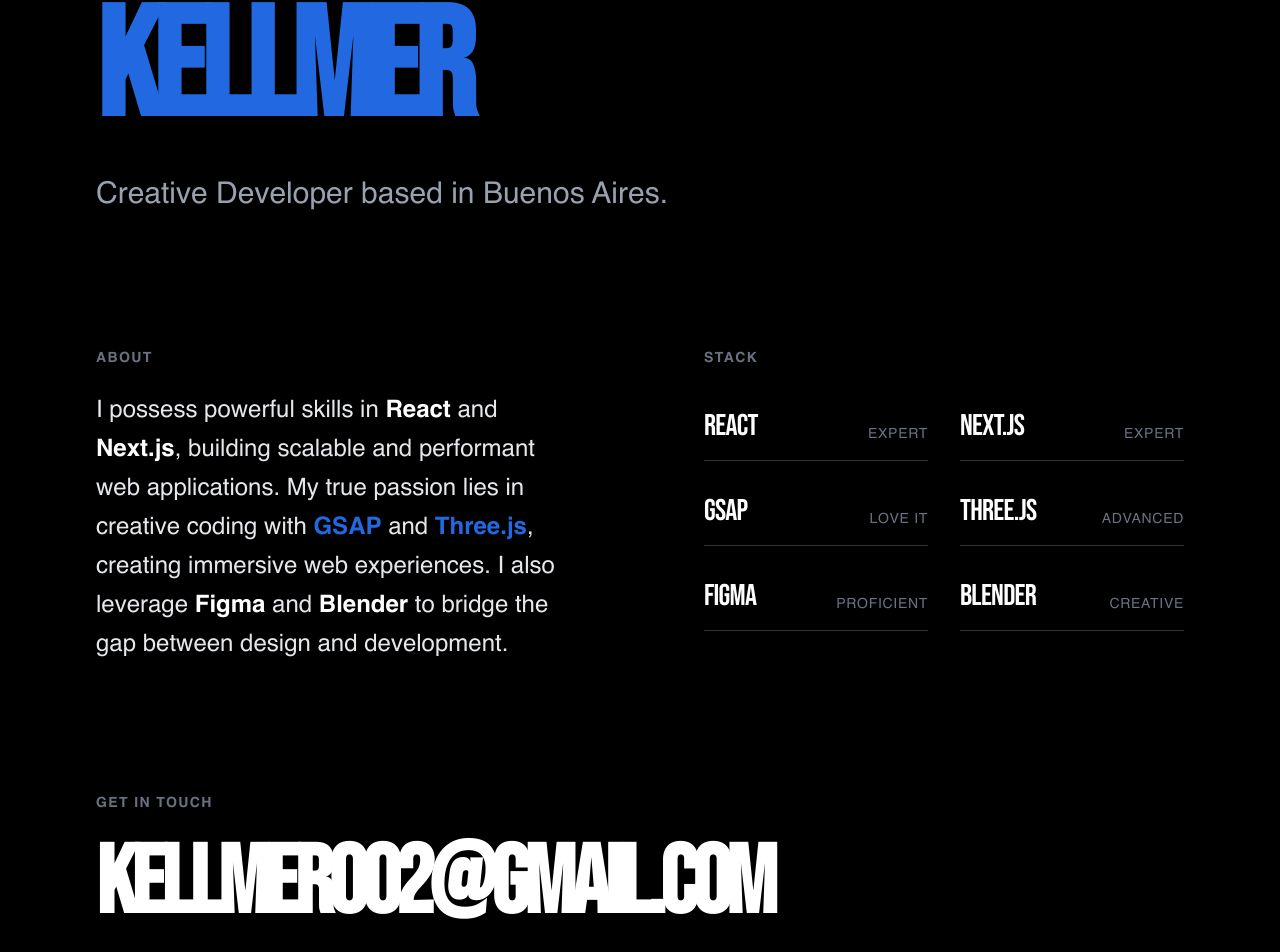
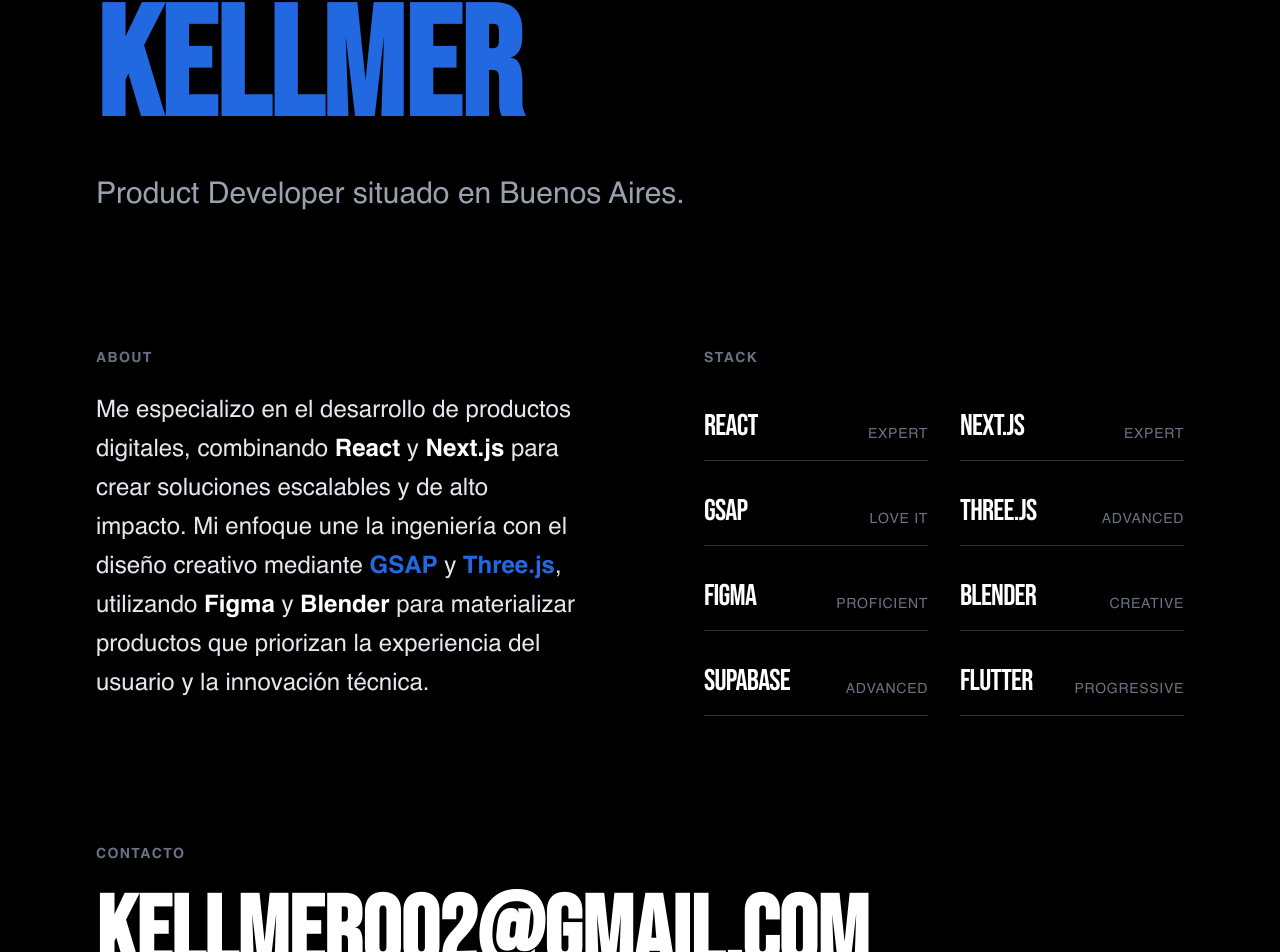
Before and after one commit to Julian-Kellmer/jk-portfolio, a React (Vite) app: page /about-me in a window 1280 px wide. Shown: the part 233-1185 px from the top of the page. Built offline with nearby package versions, Linux system fonts and the light colour scheme.

Commit message:
latet updates, fixed styles, and add recent work

```diff
--- a/src/components/AboutUs.jsx
+++ b/src/components/AboutUs.jsx
@@ -3,7 +3,7 @@
     <div className='overflow-hidden h-screen flex px-4 py-8 flex-col justify-between bg-black pt-24'>
       <div className='flex  flex-col md:flex-row justify-between bg-black pt-24 md:gap-16 gap-16'>
         <div className=' font-title flex-wrap flex gap-6'>
-          <h1 className='text-white text-[40px] font-black font-title md:text-[80px] tracking-none md:tracking-tighter leading-none font-primary break-all md:break-words'>
+          <h1 className='text-white text-[40px] font-black font-title md:text-[80px] leading-none font-primary break-all md:break-words'>
             Kellmer002@gmail.com
           </h1>
           <h2 className='text-white/25 text-[24px] font-title  md:text-[36px] tracking-none md:tracking-tighter leading-none font-primary capitalize  break-words'>
@@ -34,13 +34,25 @@
             <li>Gsap</li>
             <li>Figma</li>
             <li>Blender</li>
+            <li>Flutter</li>
           </ul>
         </div>
       </div>
 
       <div>
-        <h3 className='font-title mx-auto text-center  text-[40px] font-black text-[#2269E1] md:text-[200px] tracking-none md:tracking-tighter leading-none capitalize font-primary '>
-          Contact me{' '}
+        <h3 className='font-title mx-auto text-center  text-[40px] font-black text-[#2269E1] md:text-[200px]  leading-none capitalize font-primary '>
+          <a
+            href='mailto:kellmer002@gmail.com'
+            className='group inline-block cursor-pointer'>
+            {'Contact me'.split('').map((char, index) => (
+              <span
+                key={index}
+                className='wave-char'
+                style={{ animationDelay: `${index * 0.05}s` }}>
+                {char === ' ' ? '\u00A0' : char}
+              </span>
+            ))}
+          </a>
         </h3>
       </div>
     </div>
--- a/src/components/CategoryProyects.jsx
+++ b/src/components/CategoryProyects.jsx
@@ -17,7 +17,6 @@
     const container = containerRef.current
 
     const ctx = gsap.context(() => {
-      // 🔥 GUARDAR la referencia de la animación horizontal
       const horizontalTl = gsap.to(sections, {
         xPercent: -100 * (sections.length - 1),
         ease: 'none',
@@ -32,7 +31,6 @@
         },
       })
 
-      // 🔥 MOVER el forEach DENTRO del context
       sections.forEach((section, index) => {
         const title = section.querySelector('#title')
         const link = section.querySelector('#link')
@@ -45,11 +43,11 @@
             ease: 'none',
             scrollTrigger: {
               trigger: section,
-              containerAnimation: horizontalTl, // 🔥 Usar la referencia correcta
+              containerAnimation: horizontalTl,
               start: 'left left',
               end: 'right left',
-              scrub: 1, // Más lento
-              id: `parallax-text-${index}`, // 🔥 ID único
+              scrub: 1,
+              id: `parallax-text-${index}`,
             },
           })
         }
--- a/src/data/mockData.js
+++ b/src/data/mockData.js
@@ -11,7 +11,7 @@
     webMockup: '/images/captiraaromatik.png',
     mobileMockup: '/images/capturaAromatikkBobile.png.png',
     description:
-      'A comprehensive web development project focusing on scalability and performance.',
+      'Un proyecto integral de desarrollo web enfocado en la escalabilidad y el rendimiento.',
   },
   {
     id: '2',
@@ -25,7 +25,7 @@
     webMockup: '/images/TTTMockup.png',
     mobileMockup: '/images/TTTMobile.png',
     description:
-      'A comprehensive web development project focusing on scalability and performance.',
+      'Un proyecto de desarrollo web enfocado en la facilidad de usuario para desenbolberse en la pagina, y encotrar lo que quiere rapidamente.Principal desafio fue sincronizar el catalogo del cliente usando su excel sin modificarlo.',
   },
   {
     id: '3',
@@ -41,7 +41,7 @@
     mobileMockup:
       'https:/ /images.unsplash.com/photo-1498050108023-c5249f4df085?auto=format&fit=crop&w=1200&q=80',
     description:
-      'A comprehensive web development project focusing on scalability and performance.',
+      'Proyecto web, donde el principal desafio fue desenboverse de cero en wordpress. Sin tener absoluto conocimiento de wordpress, aprendi a usarlo y a personalizarlo para el cliente en un tiempo reducido.',
   },
   {
     id: '4',
@@ -57,20 +57,9 @@
     mobileMockup:
       'https:/ /images.unsplash.com/photo-1498050108023-c5249f4df085?auto=format&fit=crop&w=1200&q=80',
     description:
-      'Full mobile native app ,made with flutter flow. the proyect wasnt release becouse off the contractor. but the proyect was finished ',
+      'Aplicación móvil nativa completa, realizada con Flutter. El proyecto no se lanzó debido al contratista, pero el proyecto se terminó.Principal desafio fue aprender a usar flutter para crear una aplicacion movil.',
   },
-  {
-    id: '5',
-    name: 'Sony Expirience',
-    type: '3d Design',
-    design: 'Julian Kellmer',
-    year: '20235',
 
-    img: '/images/sony.png',
-    logo: '/images/sony.png',
-    description:
-      '3d design for the brand sony. The obstacults were introduction into 3d design, with the new ways os designing i get the knolege to developed some realistic mockups',
-  },
   {
     id: '6',
     name: 'Sienna',
@@ -85,7 +74,23 @@
     mobileMockup:
       'https:/ /images.unsplash.com/photo-1498050108023-c5249f4df085?auto=format&fit=crop&w=1200&q=80',
     description:
-      'A comprehensive web development project focusing on scalability and performance.',
+      'Proyecto web,Sin mucha dificultad, encontre un lugar para jugar con animaciones sin perder el objetivo.',
+  },
+  {
+    id: '7',
+    name: 'Ashtanga web',
+    type: 'Web Development',
+    design: 'Julian Kellmer',
+    year: '2026',
+    // url: 'https://siennamodular.netlify.app/',
+    img: '/images/ashtangaWeb.png',
+    // logo: '/images/AshtangaLogo.png',
+    webMockup:
+      'https:/ /images.unsplash.com/photo-1498050108023-c5249f4df085?auto=format&fit=crop&w=1200&q=80',
+    mobileMockup:
+      'https:/ /images.unsplash.com/photo-1498050108023-c5249f4df085?auto=format&fit=crop&w=1200&q=80',
+    description:
+      'Proyecto de desarrollo web. El objetivo fue centralizar todos los servicios del cliente en una web. Por otro lado, tuve el desafío de conectar un servicio de pago, lo cual resolví con n8n y el módulo de PayPal.',
   },
 ]
 export default projects
--- a/src/index.css
+++ b/src/index.css
@@ -59,3 +59,21 @@
   padding: 0;
   overflow-x: hidden;
 }
+
+@keyframes wave {
+  0%,
+  100% {
+    transform: translateY(0);
+  }
+  50% {
+    transform: translateY(-20%);
+  }
+}
+
+.wave-char {
+  display: inline-block;
+}
+
+.group:hover .wave-char {
+  animation: wave 0.6s cubic-bezier(0.25, 0.46, 0.45, 0.94) both;
+}
--- a/src/pages/AboutMe.jsx
+++ b/src/pages/AboutMe.jsx
@@ -40,6 +40,8 @@
     { name: 'Three.js', level: 'Advanced' },
     { name: 'Figma', level: 'Proficient' },
     { name: 'Blender', level: 'Creative' },
+    { name: 'SupaBase', level: 'Advanced' },
+    { name: 'Flutter', level: 'Progressive' },
   ]
 
   return (
@@ -49,11 +51,11 @@
       <div className='max-w-7xl mx-auto w-full'>
         {/* Header / Hero */}
         <div className='mb-16 md:mb-32'>
-          <h1 className='anim-text text-[12vw] leading-[0.9] font-black font-title tracking-tighter uppercase text-[#2269E1] mix-blend-difference'>
+          <h1 className='anim-text text-[12vw] leading-[0.9] font-black font-title  uppercase text-[#2269E1] mix-blend-difference'>
             Julian <br /> Kellmer
           </h1>
           <p className='anim-text text-xl md:text-3xl font-primary mt-8 max-w-2xl text-gray-400 leading-relaxed'>
-            Creative Developer based in Buenos Aires.
+            Product Developer situado en Buenos Aires.
           </p>
         </div>
 
@@ -65,17 +67,17 @@
               About
             </h2>
             <p className='text-xl md:text-2xl font-primary leading-relaxed text-gray-200'>
-              I possess powerful skills in{' '}
-              <span className='text-white font-bold'>React</span> and{' '}
-              <span className='text-white font-bold'>Next.js</span>, building
-              scalable and performant web applications. My true passion lies in
-              creative coding with{' '}
-              <span className='text-[#2269E1] font-bold'>GSAP</span> and{' '}
+              Me especializo en el desarrollo de productos digitales, combinando{' '}
+              <span className='text-white font-bold'>React</span> y{' '}
+              <span className='text-white font-bold'>Next.js</span> para crear
+              soluciones escalables y de alto impacto. Mi enfoque une la
+              ingeniería con el diseño creativo mediante{' '}
+              <span className='text-[#2269E1] font-bold'>GSAP</span> y{' '}
               <span className='text-[#2269E1] font-bold'>Three.js</span>,
-              creating immersive web experiences. I also leverage{' '}
-              <span className='text-white font-bold'>Figma</span> and{' '}
-              <span className='text-white font-bold'>Blender</span> to bridge
-              the gap between design and development.
+              utilizando <span className='text-white font-bold'>Figma</span> y{' '}
+              <span className='text-white font-bold'>Blender</span> para
+              materializar productos que priorizan la experiencia del usuario y
+              la innovación técnica.
             </p>
           </div>
 
@@ -104,11 +106,11 @@
         {/* Contact / Footer */}
         <div className='mt-32 anim-text'>
           <h2 className='text-sm font-bold uppercase tracking-widest text-gray-500 mb-6'>
-            Get in touch
+            Contacto
           </h2>
           <a
             href='mailto:Kellmer002@gmail.com'
-            className='text-4xl md:text-6xl lg:text-8xl font-black font-title tracking-tighter hover:text-[#2269E1] transition-colors duration-300 break-all'>
+            className='text-4xl md:text-6xl lg:text-8xl font-black font-title  hover:text-[#2269E1] transition-colors duration-300 break-all'>
             Kellmer002@gmail.com
           </a>
         </div>
```
Also changed, not shown: public/images/ashtangaWeb.png (added). Lines whose indentation alone changed are shown as unchanged.
